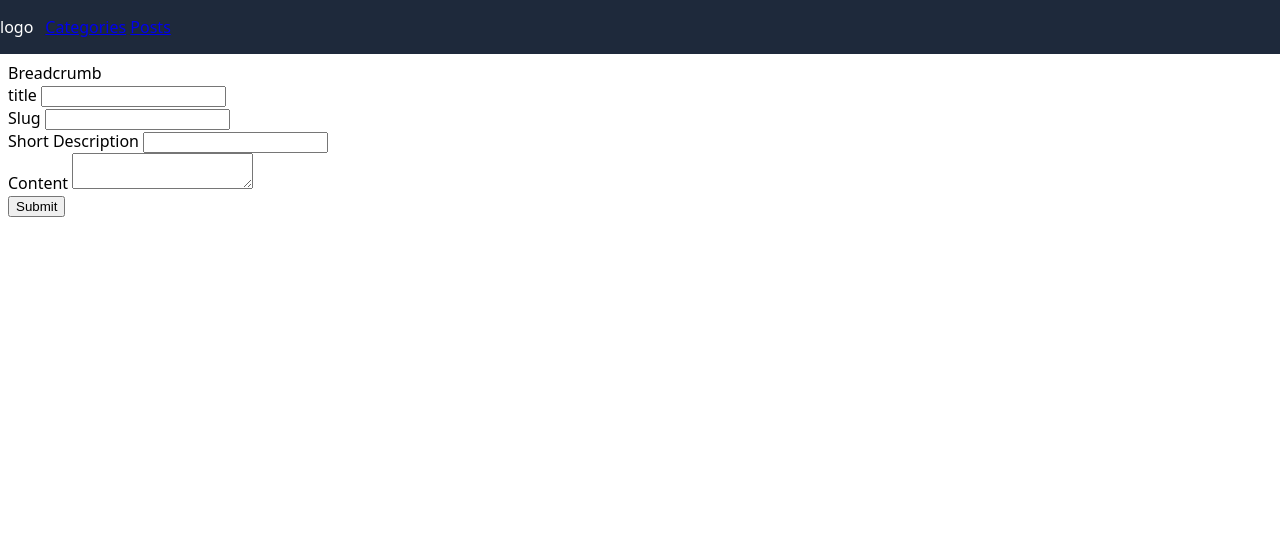
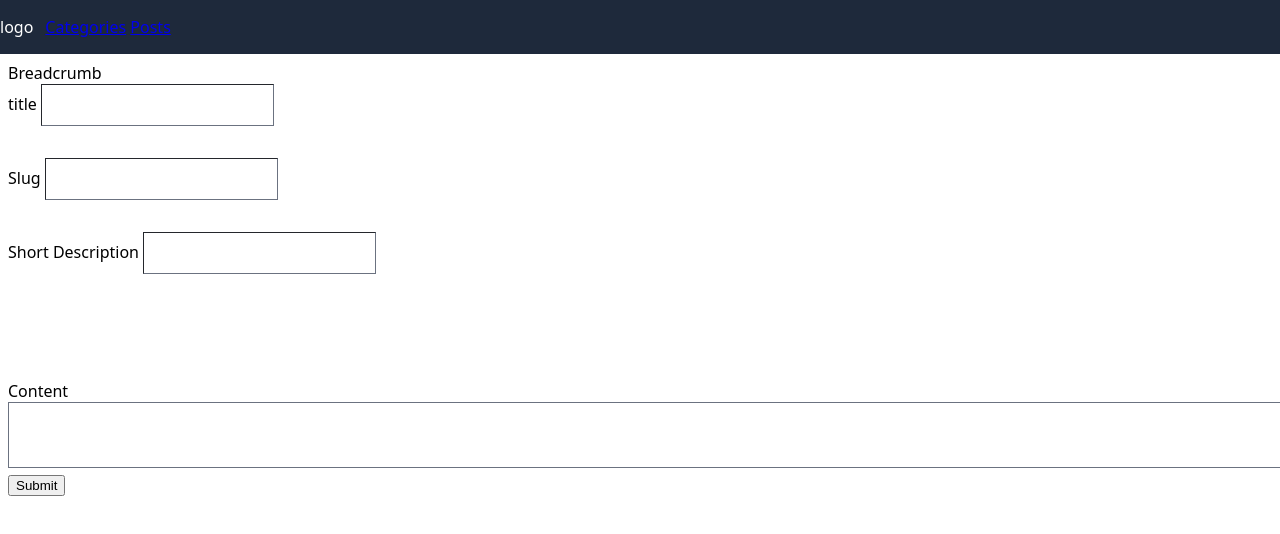
Before and after one commit to farshadfahimi/blod-admin-panel, a SvelteKit app: page /posts/create in a window 1280 px wide. Shown: the top 534 px of the page. Built offline with nearby package versions, Linux system fonts and the light colour scheme; no server answers.

Commit message:
add style for post form

```diff
--- a/package.json
+++ b/package.json
@@ -17,6 +17,7 @@
 		"@playwright/test": "^1.28.1",
 		"@sveltejs/adapter-auto": "^1.0.0",
 		"@sveltejs/kit": "^1.0.0",
+		"@tailwindcss/forms": "^0.5.3",
 		"@typescript-eslint/eslint-plugin": "^5.45.0",
 		"@typescript-eslint/parser": "^5.45.0",
 		"autoprefixer": "^10.4.13",
--- a/src/components/Post/Form.svelte
+++ b/src/components/Post/Form.svelte
@@ -46,24 +46,26 @@
 </script>
 
 <form method="post" on:submit|preventDefault={handleSubmit}>
+  <div class="grid grid-rows-4 gap-8">
     <div>
       <label for="">title</label>
-    <input type="text" bind:value={form.title} />
+      <input type="text" class="form-input" bind:value={form.title} />
     </div>
 
     <div>
       <label for="">Slug</label>
-    <input type="text" bind:value={form.slug} />
+      <input type="text" class="form-input" bind:value={form.slug} />
     </div>
 
-  <div>
+    <div class="row-span-3">
       <label for="">Short Description</label>
-    <input type="text" bind:value={form.shortDesc} />
+      <input type="text" class="form-input" bind:value={form.shortDesc} />
+    </div>
   </div>
 
   <div>
     <label for="">Content</label>
-    <textarea bind:value={form.body}></textarea>
+    <textarea class="w-full form-textarea" bind:value={form.body}></textarea>
   </div>
 
   <button>{ busy ? 'Wating...' : 'Submit' }</button>
--- a/tailwind.config.cjs
+++ b/tailwind.config.cjs
@@ -6,7 +6,11 @@ module.exports = {
   theme: {
     extend: {},
   },
-  plugins: [],
+  plugins: [
+    require('@tailwindcss/forms')({
+      strategy: 'class'
+    })
+  ],
   corePlugins: {
     preflight: false
   }
```
Also changed, not shown: 1 other file (tests, documents, lock files or other folders). Lines whose indentation alone changed are shown as unchanged.
